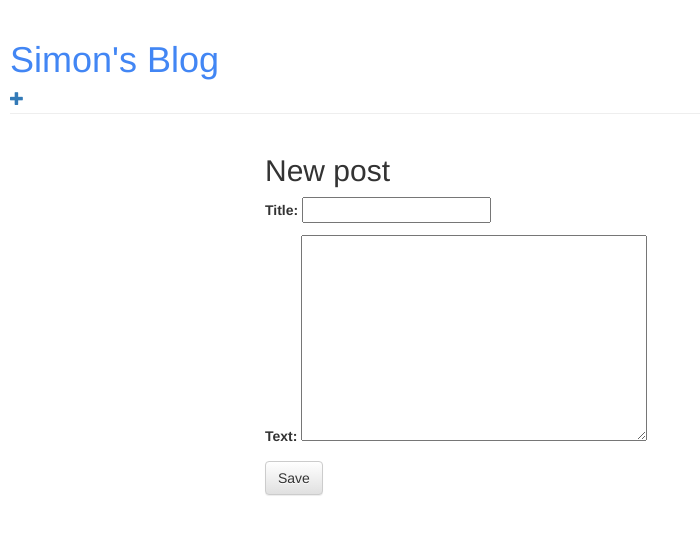
After one commit to stpbone/MakeBoard, a Django app: page /post/new in a window 1280 px wide. The commit adds this page. Shown: the top 535 px of the page, without its empty margins (0-700 px from the left). Run offline with Django 3.2, Linux system fonts and the light colour scheme; some libraries are stand-ins or nearby versions.

Commit message:
Added views to create/edit posts inside the blog.

```diff
--- /dev/null
+++ b/mysite/blog/forms.py
@@ -0,0 +1,9 @@
+from django import forms
+
+from .models import Post
+
+class PostForm(forms.ModelForm):
+
+    class Meta:
+        model = Post
+        fields = ('title', 'text',)
--- a/mysite/blog/templates/blog/base.html
+++ b/mysite/blog/templates/blog/base.html
@@ -10,6 +10,7 @@
   <body>
     <div class="page-header">
         <h1><a href="/">Simon's Blog</a></h1>
+        <a href="{% url 'post_new' %}" class="top-menu"><span class="glyphicon glyphicon-plus"></span></a>
     </div>
     <div class="content container">
         <div class="row">
--- /dev/null
+++ b/mysite/blog/templates/blog/post_edit.html
@@ -0,0 +1,9 @@
+{% extends 'blog/base.html' %}
+
+{% block content %}
+    <h2>New post</h2>
+    <form method="POST" class="post-form">{% csrf_token %}
+        {{ form.as_p }}
+        <button type="submit" class="save btn btn-default">Save</button>
+    </form>
+{% endblock %}
--- a/mysite/blog/urls.py
+++ b/mysite/blog/urls.py
@@ -4,4 +4,5 @@ from . import views
 urlpatterns = [
     path('', views.post_list, name='post_list'),
     path('post/<int:pk>/', views.post_detail, name='post_detail'),
+    path('post/new', views.post_new, name='post_new'),
 ]
--- a/mysite/blog/views.py
+++ b/mysite/blog/views.py
@@ -1,6 +1,8 @@
 from .models import Post
 from django.utils import timezone
 from django.shortcuts import render, get_object_or_404
+from .forms import PostForm
+from django.shortcuts import redirect
 
 def post_list(request):
     posts = Post.objects.filter(published_date__lte=timezone.now()).order_by('published_date')
@@ -9,3 +11,16 @@ def post_list(request):
 def post_detail(request, pk):
     post = get_object_or_404(Post, pk=pk)
     return render(request, 'blog/post_detail.html', {'post': post})
+
+def post_new(request):
+    if request.method == "POST":
+        form = PostForm(request.POST)
+        if form.is_valid():
+            post = form.save(commit=False)
+            post.author = request.user
+            post.published_date = timezone.now()
+            post.save()
+            return redirect('post_detail', pk=post.pk)
+    else:
+        form = PostForm()
+    return render(request, 'blog/post_edit.html', {'form': form})
```
